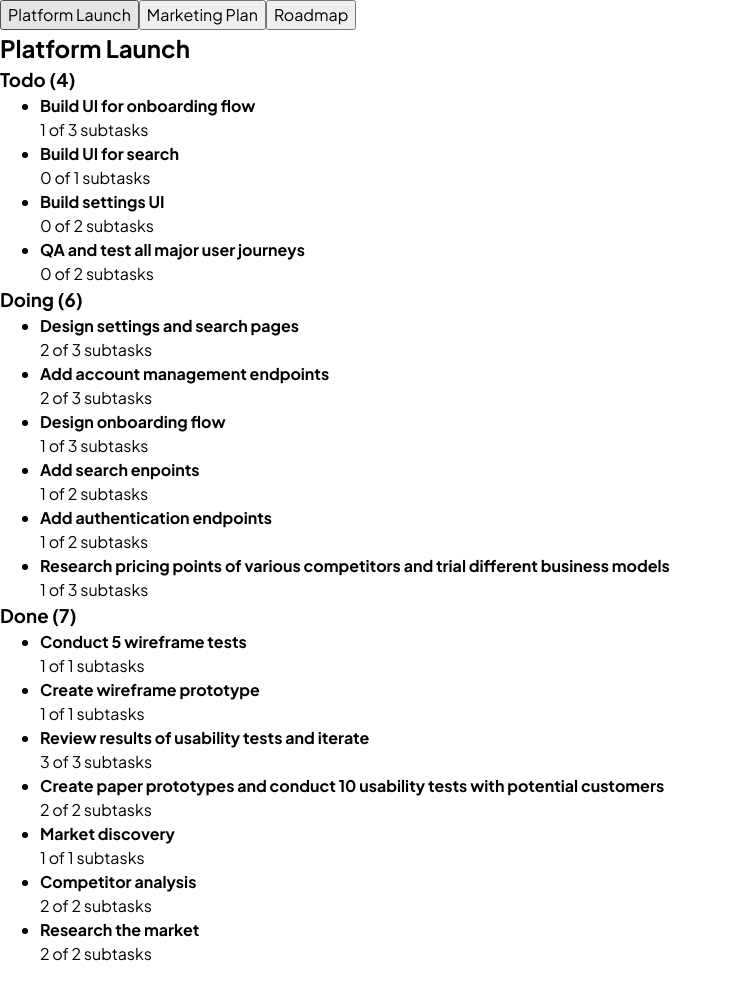
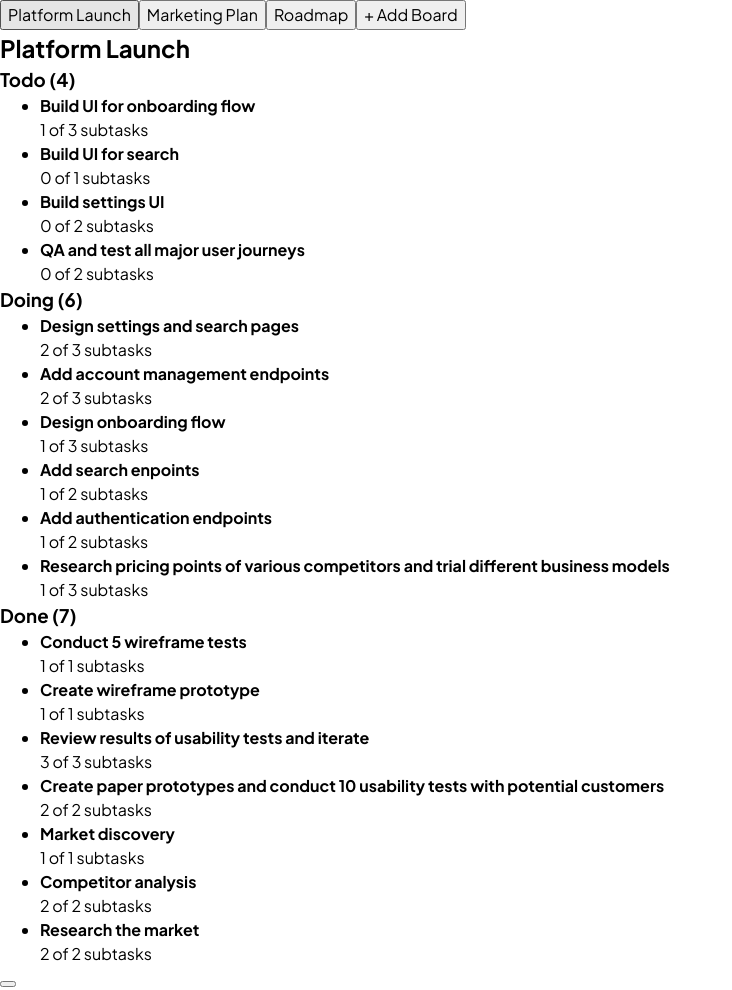
Before and after one commit to Atakanarikan0/200found-kanban-task, a React (Vite) app: page / in a window 1280 px wide. Shown: the whole page, without its empty margins (0-732 px from the left). Before the commit the page ends 966 px from the top, so only its background shows below. Built offline with nearby package versions, Linux system fonts and the light colour scheme.

Commit message:
board ekleme yapıldı

```diff
--- a/src/App.jsx
+++ b/src/App.jsx
@@ -8,10 +8,12 @@ export const DataContext = createContext(null)
 // board ekleme/editleme dialogları/componentleri
 // sidebar
 // task add/edit dialogları/componentleri
+// column ekleme
 
 export default function App() {
   const [data, setData] = useState([]);
   const [selectedBoardId, setSelectedBoardId] = useState();
+  const [boards, setBoards] = useState([])
 
   useEffect(() => {
     async function getData() {
@@ -19,17 +21,29 @@ export default function App() {
       setData(data.boards);
       console.log(data.boards[0].id);
       setSelectedBoardId(data.boards[0].id);
+      setBoards(data.boards);
     }
     getData();
   }, [])
+
+  function handleAddBoard() {
+    setBoards([...boards, {
+      "id": crypto.randomUUID(),
+      "name": "new",
+      "columns": []
+  }])
+  }
+
+
 
 
   return (
     <>
       <DataContext.Provider value={{ data, setData }}>
         {
-          data?.map(x => <button onClick={() => setSelectedBoardId(x?.id)}>{x?.name}</button>)
+          boards?.map(x => <button onClick={() => setSelectedBoardId(x?.id)}>{x?.name}</button>)
         }
+        <button onClick={handleAddBoard}>+ Add Board</button>
         <Board id={selectedBoardId} />
       </DataContext.Provider>
     </>
--- a/src/assets/component/Board.jsx
+++ b/src/assets/component/Board.jsx
@@ -1,18 +1,28 @@
-import { createContext, useContext, useRef, useState } from "react";
+import { createContext, useContext, useEffect, useRef, useState } from "react";
 import { DataContext } from "../../App";
 import TaskDetail from "./Task-detail";
 import Column from "./Column";
 
-export const ColTaskContext = createContext()
+export const ColTaskContext = createContext();
 
 export default function Board({ id }) {
   const dialogRef = useRef();
   const { data } = useContext(DataContext);
   const [currentTask, setCurrentTask] = useState({});
+  // const [boardData, setBoardData] = useState([])
   const boardData = data.find(x => x.id == id);
+  const [columns, setColumns] = useState([])
+
+  useEffect(() => {
+    setColumns(boardData?.columns)
+  }, [id])
 
   function openModal() {
     dialogRef.current.showModal();
+  }
+
+  function addColumn() {
+
   }
 
   return (
@@ -21,8 +31,9 @@ export default function Board({ id }) {
       <h2>{boardData?.name}</h2>
       <div>
         {
-          boardData?.columns?.map(x => <Column colData={x} key={x.id}/>)
+          columns?.map(x => <Column colData={x} key={x.id}/>)
         }
+        <button onClick={addColumn}></button>
       </div>
       <TaskDetail boardData={boardData} currentTask={currentTask} dialogRef={dialogRef} />
     </ColTaskContext.Provider>
```
